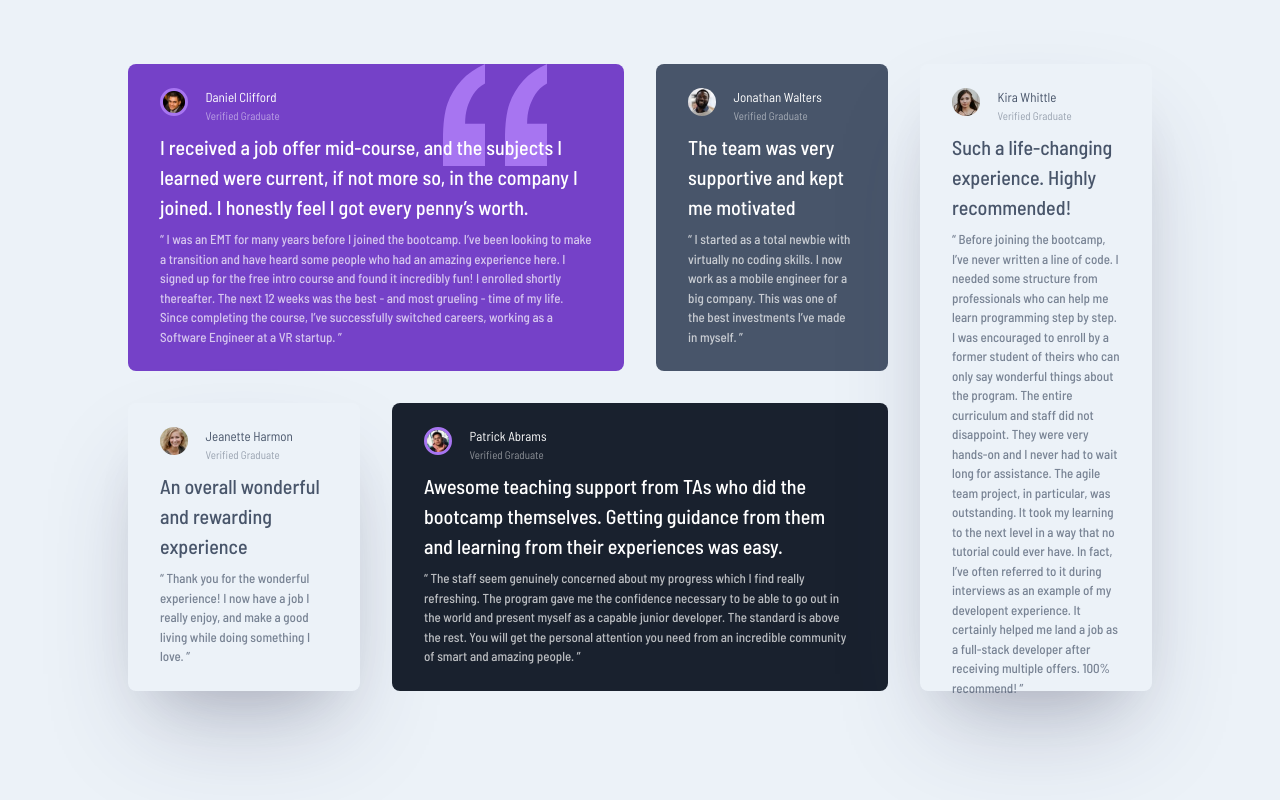
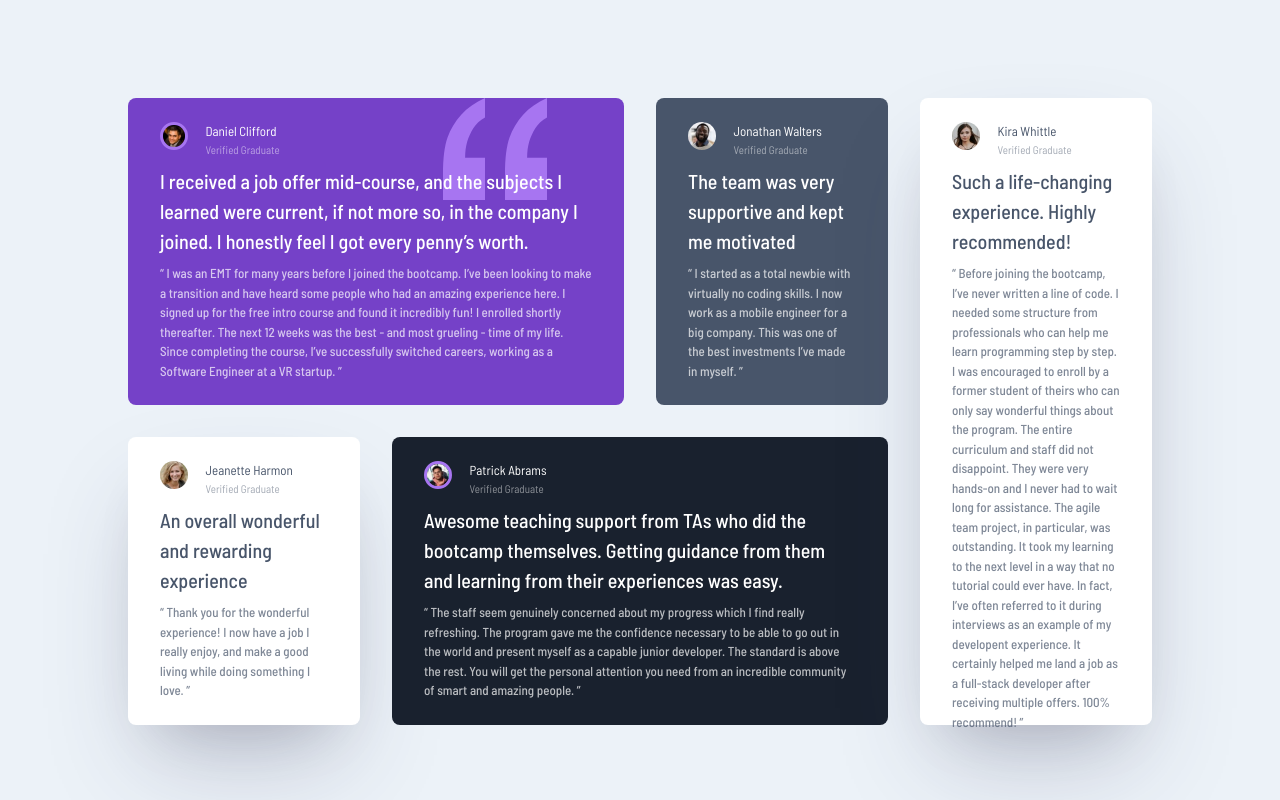
Before and after one commit to bojanognjen/testimonials-grid-section, a plain HTML site: page index.html in a window 1280 px wide. Drawn offline with Linux system fonts and the light colour scheme.

Commit message:
Some corrections

```diff
--- a/style.css
+++ b/style.css
@@ -137,6 +137,7 @@
   }
 
   .white-article {
+    background-color: var(--white);
     color: var(--very-dark-grayish-blue);
     box-shadow: rgba(50, 50, 93, 0.25) 0px 50px 100px -20px, rgba(0, 0, 0, 0.15) 0px 30px 60px -30px;
   }
@@ -149,12 +150,15 @@
   }
 
   @media (min-width: 70em) {
-
+    body {
+        min-height: 100vh;
+    }
     .main {
     grid-template-columns: repeat(4, 1fr);
     grid-template-rows: 1fr 1fr;
     max-width: 69.375rem;
     max-height: 37.75rem;
+    margin: auto;
     }
 
     .purple {
```
